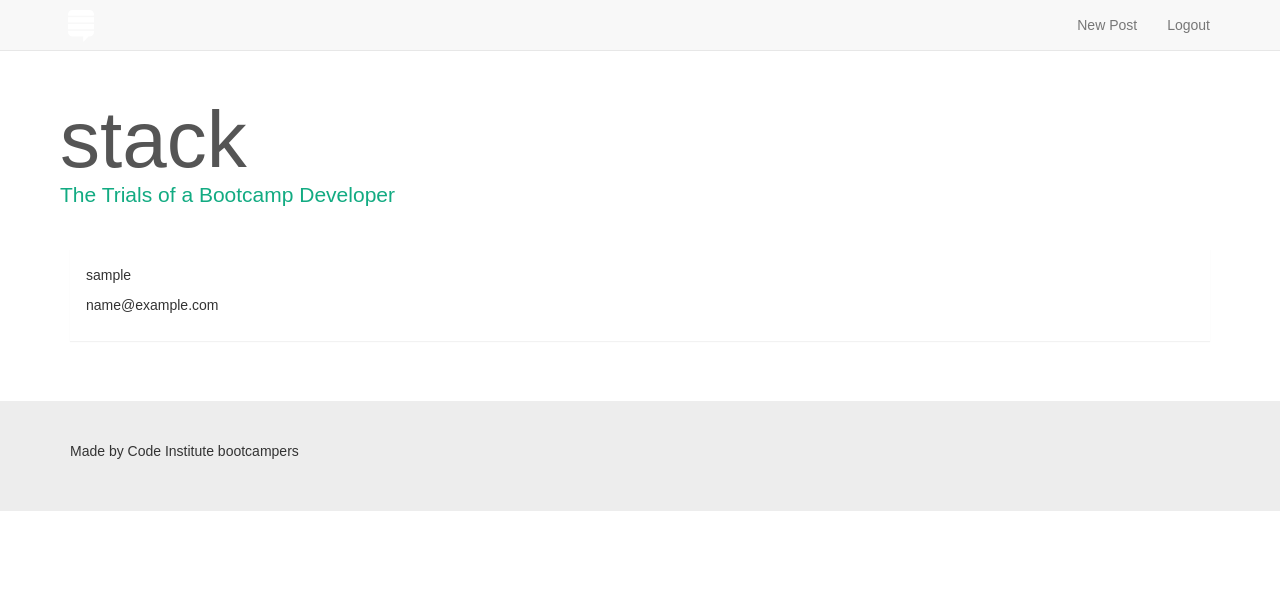
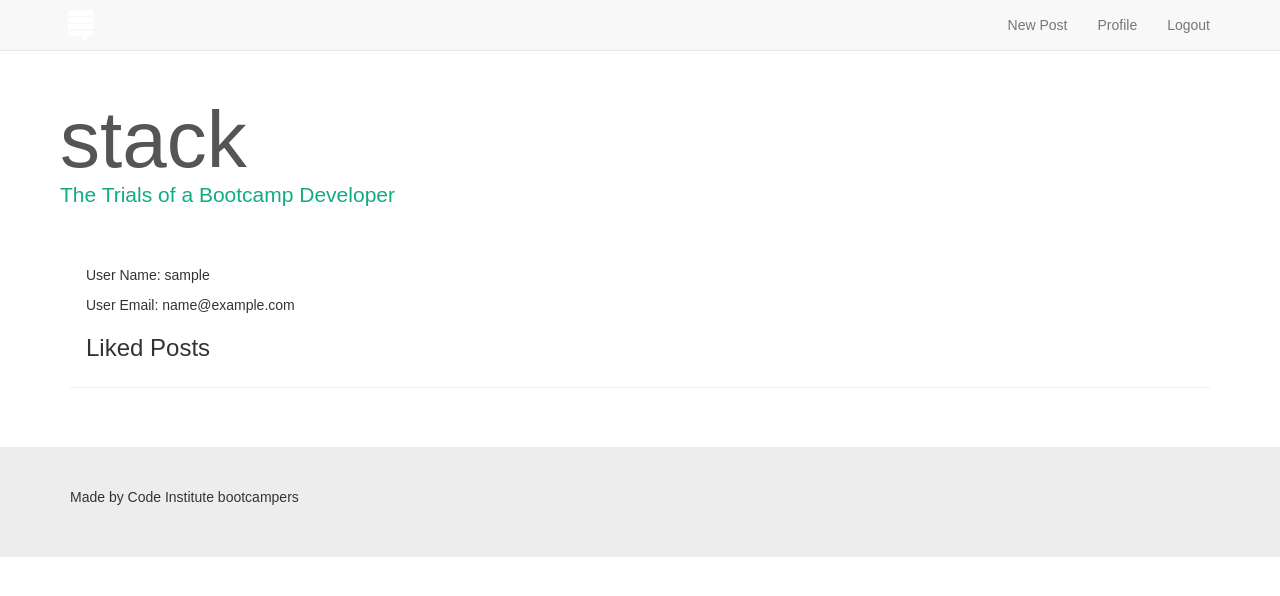
Before and after one commit to Miguelmargar/django_blog, a Django app: page /accounts/profile in a window 1280 px wide. Shown: the top 596 px of the page. Run offline with Django 3.2, Linux system fonts and the light colour scheme; the visitor is signed in with stand-in values (Sample User, id 1); data that the repository does not hold is empty; some libraries are stand-ins or nearby versions.

Commit message:
added liked posts per user in user profile pages

```diff
--- a/accounts/templates/accounts/profile.html
+++ b/accounts/templates/accounts/profile.html
@@ -2,9 +2,12 @@
 {% load bootstrap_tags %}
 {% block content %}
 
-<p>{{ user.username }}</p>
-<p>{{ user.email }}</p>
+<p>User Name: {{ user.username }}</p>
+<p>User Email: {{ user.email }}</p>
 
-
+<h3>Liked Posts</h3>
+{% for post in user.liked_posts.all %}
+<p><a href="{% url 'post_detail' post.id %}"> {{ post.title }} </a></p>
+{% endfor %}
 
 {% endblock content %}
--- a/accounts/views.py
+++ b/accounts/views.py
@@ -4,6 +4,7 @@ from django.contrib import auth
 from django.http import HttpResponse
 from django.contrib.auth import authenticate
 from .forms import UserLoginForm, UserRegistrationForm
+from posts.models import Post
 
 # Create your views here.
 def login(request):
--- a/posts/models.py
+++ b/posts/models.py
@@ -16,6 +16,7 @@ class Post(models.Model):
     tag = models.CharField(max_length=30, blank=True, null=True)
     image = models.ImageField(upload_to="images", blank=True, null=True)
     author = models.ForeignKey(User, related_name='posts', null=False, default=1, on_delete=models.SET_DEFAULT)
+    likes = models.ManyToManyField(User, related_name="liked_posts")
 
     def __str__(self):
         return self.title
--- a/posts/templates/posts/blogposts.html
+++ b/posts/templates/posts/blogposts.html
@@ -18,6 +18,7 @@
                         <p><span class="boldtext">Published on:</span> {{ post.published_date }} </p>
                         <p><span class="boldtext">Views:</span> {{post.views}}</p>
                         <p><span class="boldtext">Tag:</span> {{ post.tag }}</p>
+                        <p><span class="boldtext">Likes:</span> {{post.likes.all | length}}</p>
                     </div>
                 </div>
             </div>
--- a/posts/templates/posts/postdetail.html
+++ b/posts/templates/posts/postdetail.html
@@ -19,6 +19,7 @@
                     <p><span class="boldtext">Published on:</span> {{ post.published_date }} </p>
                     <p><span class="boldtext">Views:</span> {{post.views}}</p>
                     <p><span class="boldtext">Tag:</span> {{ post.tag }}</p>
+                    <p><span class="boldtext">Likes:</span> {{post.likes.all | length}}</p>
                     <a href="{% url 'get_posts' %}" class="btn btn-default">Back to Blog</a>
                     {% if user == post.author or user.is_superuser %}
                     <a href="{% url 'edit_post' post.id %}" class="btn btn-default">Edit Post</a>
--- a/templates/base.html
+++ b/templates/base.html
@@ -26,6 +26,7 @@
                 <ul class="nav navbar-nav navbar-right">
                      {% if user.is_authenticated %}
                     <li><a href="{% url 'new_post' %}">New Post</a></li>
+                    <li><a href="{% url 'profile' %}">Profile</a></li>
                     <li><a href="{% url 'logout' %}">Logout</a></li>
                     {% else %}
                     <li><a href="{% url 'register' %}">Register</a></li>
```
Also changed, not shown: posts/migrations/0003_post_likes.py (added).
